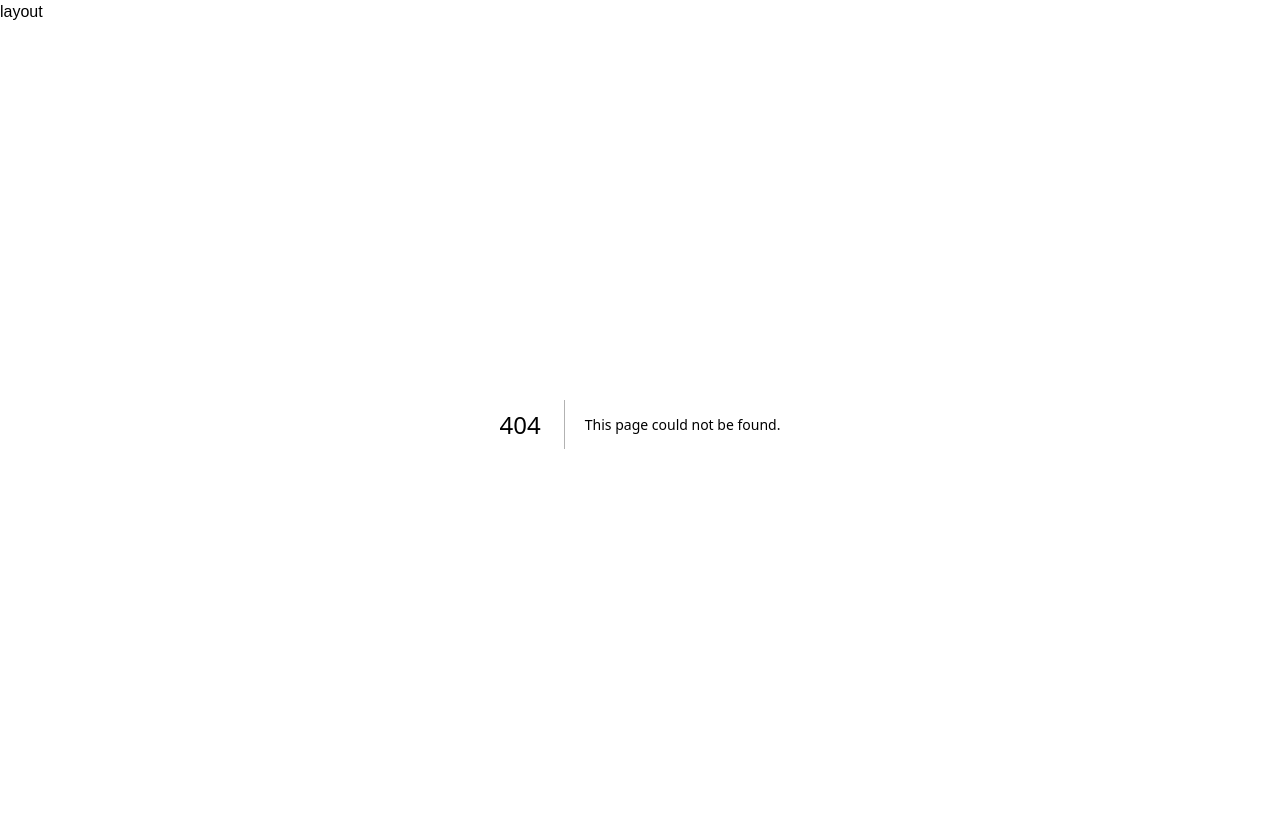
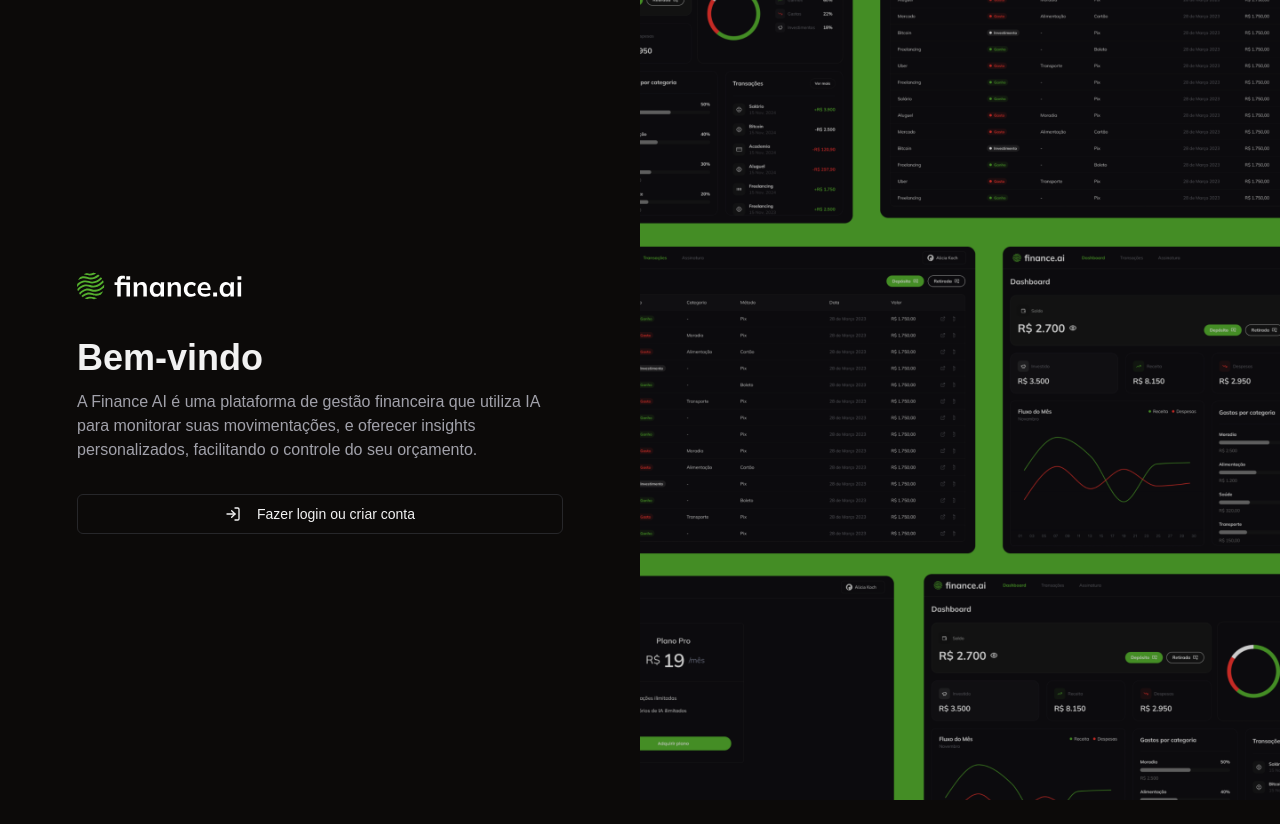
Before and after one commit to ramoncodevale/finance-ai, a Next.js app: page /login in a window 1280 px wide. Before the commit this address had no page. After the commit the page ends 800 px from the top, so only its background shows below. Built offline with nearby package versions, Linux system fonts and the light colour scheme.

Commit message:
feat: add login page

```diff
--- a/app/layout.tsx
+++ b/app/layout.tsx
@@ -28,7 +28,6 @@
       <body
         className={`${geistSans.variable} ${geistMono.variable} dark antialiased`}
       >
-        <h1>layout</h1>
         {children}
       </body>
     </html>
--- /dev/null
+++ b/app/login/page.tsx
@@ -0,0 +1,41 @@
+import Image from "next/image";
+import { Button } from "../_components/ui/button";
+import { LogInIcon } from "lucide-react";
+
+const LoginPage = () => {
+  return (
+    <div className="grid h-full grid-cols-2">
+      {/* ESQUERDA */}
+      <div className="mx-auto flex h-full max-w-[550px] flex-col justify-center p-8">
+        <Image
+          src="/logo.svg"
+          width={173}
+          height={39}
+          alt="finance AI"
+          className="mb-8"
+        />
+        <h1 className="mb-3 text-4xl font-bold">Bem-vindo</h1>
+        <p className="mb-8 text-muted-foreground">
+          A Finance AI é uma plataforma de gestão financeira que utiliza IA para
+          monitorar suas movimentações, e oferecer insights personalizados,
+          facilitando o controle do seu orçamento.
+        </p>
+        <Button variant="outline">
+          <LogInIcon className="mr-2" />
+          Fazer login ou criar conta
+        </Button>
+      </div>
+      {/* DIREITA */}
+      <div className="relative h-full w-full">
+        <Image
+          src="/login.png"
+          alt="Faça login"
+          fill
+          className="object-cover"
+        />
+      </div>
+    </div>
+  );
+};
+
+export default LoginPage;
--- a/app/subscription/page.tsx
+++ b/app/subscription/page.tsx
@@ -1,7 +1,5 @@
-const Subscription = () => {
-    return (
-        <h1>subscription page</h1>
-     );
-}
+const SubscriptionPage = () => {
+  return <h1>subscription page</h1>;
+};
 
-export default Subscription;
+export default SubscriptionPage;
--- a/app/transactions/page.tsx
+++ b/app/transactions/page.tsx
@@ -1,7 +1,5 @@
-const Transactions = () => {
-    return (
-        <h1>transactions page</h1>
-    );
-}
+const TransactionsPage = () => {
+  return <h1>transactions page</h1>;
+};
 
-export default Transactions;
+export default TransactionsPage;
```
Also changed, not shown: public/login.png (added), public/logo.svg (added).
